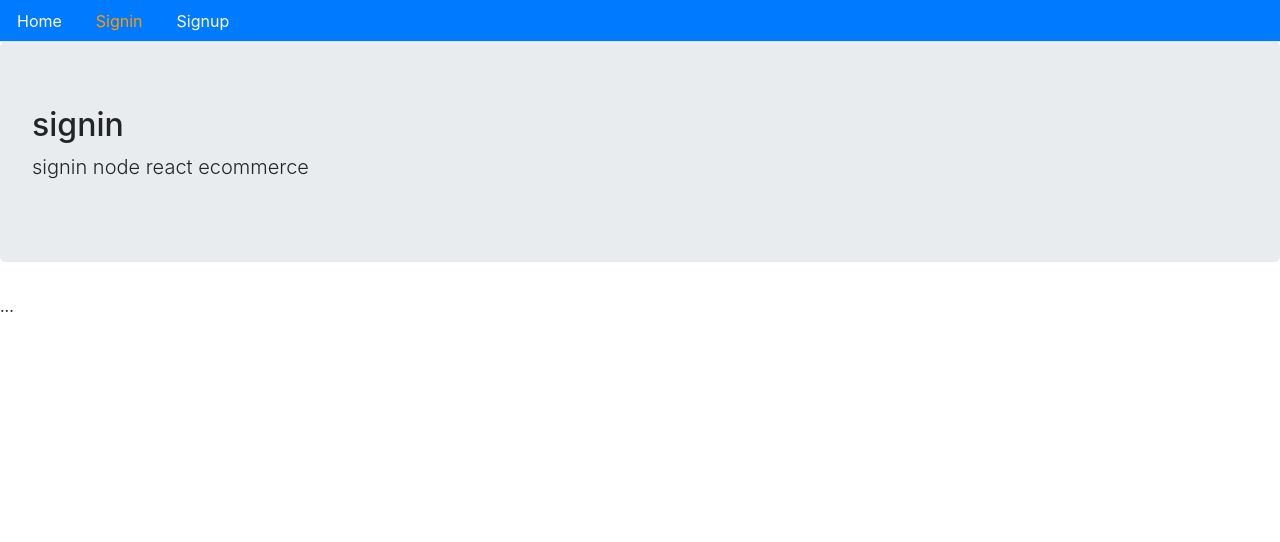
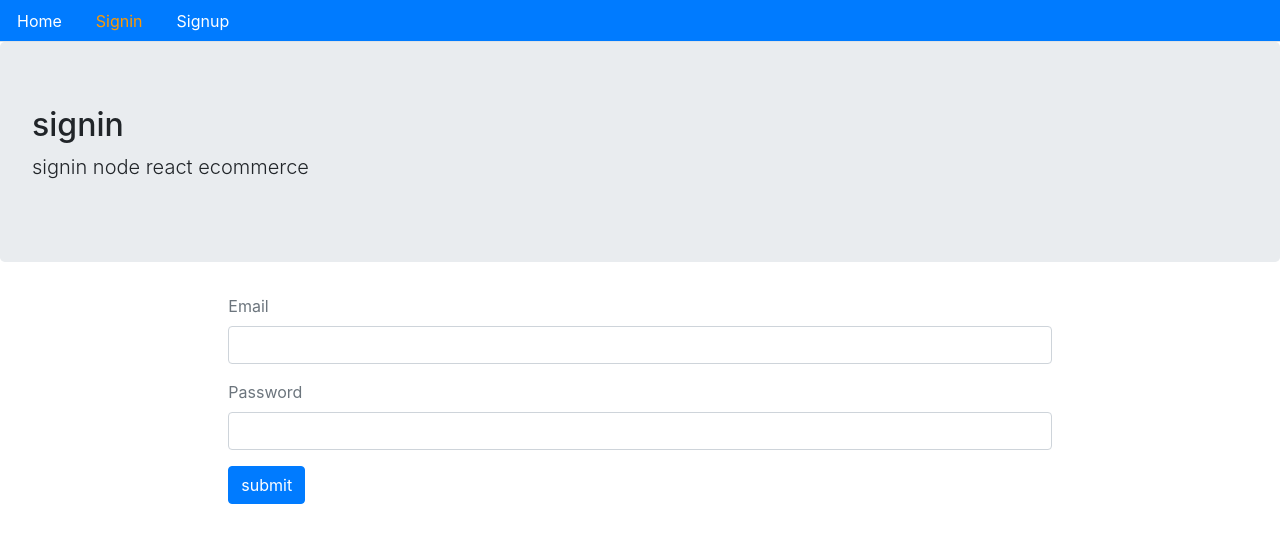
Before and after one commit to ezexedge/ecommerce-client, a React (Create React App) app: page /signin in a window 1280 px wide. Shown: the top 542 px of the page. Built offline with nearby package versions, Linux system fonts and the light colour scheme; no server answers.

Commit message:
finalizando signin signuo

```diff
--- /dev/null
+++ b/src/auth/index.js
@@ -0,0 +1,71 @@
+
+
+export const signup = (user) => {
+return fetch(`http://localhost:8000/api/signup`,{
+        method: "POST",
+        headers: {
+            Accept: 'application/json',
+            "Content-type": "application/json"
+        },
+        body: JSON.stringify(user)
+    })
+    .then(response => {
+        return response.json()
+    })
+    .catch(err => {
+        console.log(err)
+    })
+}
+
+
+export const signin = (user) => {
+    return fetch(`http://localhost:8000/api/signin`,{
+            method: "POST",
+            headers: {
+                Accept: 'application/json',
+                "Content-type": "application/json"
+            },
+            body: JSON.stringify(user)
+        })
+        .then(response => {
+            return response.json()
+        })
+        .catch(err => {
+            console.log(err)
+        })
+    }
+
+export const authenticate = (data,next) => {
+    if(typeof window !== 'undefined'){
+        localStorage.setItem('jwt',JSON.stringify(data))
+        next()
+    }
+
+
+}
+
+
+export const signout = next =>{
+    if(typeof window !== 'undefined'){
+        localStorage.removeItem('jwt')
+        next()
+        return fetch('http://localhost:8000/api/signout',{
+            method: "GET"
+        })
+            .then(response => {
+                console.log("signout",response)
+            })
+            .catch(err=> console.log(err))
+    }
+}
+
+export const isAuthenticated = () => {
+    if(typeof window == 'undefined'){
+        return false
+    }
+    if(localStorage.getItem('jwt')){
+        return JSON.parse(localStorage.getItem('jwt'))
+    }else{
+        return false
+    }
+}
--- a/src/config.js
+++ b/src/config.js
@@ -1 +1,2 @@
 export const API = process.env.REACT_APP_API_URL
+export const API2 = process.env.REACT_APP_API_URL2
--- a/src/core/Menu.jsx
+++ b/src/core/Menu.jsx
@@ -1,5 +1,7 @@
 import React from 'react';
 import {Link , withRouter} from 'react-router-dom'
+import {signout , isAuthenticated } from '../auth/index'
+
 
 const isActive = (history,path) => {
     if(history.location.pathname === path){
@@ -16,16 +18,40 @@ const Menu = ({ history }) => {
             <ul className="nav nav-tabs bg-primary">
                 <li className="nav-item">
                     <Link className="nav-link" style={isActive(history,'/')} to="/">Home</Link>
+              </li>
+                {!isAuthenticated() && (
+                    <React.Fragment>
 
-                </li>
+
                 <li className="nav-item">
                     <Link className="nav-link" style={isActive(history,'/signin')} to="/signin">Signin</Link>
 
                 </li>
+
                 <li className="nav-item">
                     <Link className="nav-link" style={isActive(history,'/signup')} to="/signup">Signup</Link>
 
                 </li>
+
+                 </React.Fragment>
+            )
+                }
+
+                {isAuthenticated() && (
+                    <React.Fragment>
+
+                    <li className="nav-item">
+                    <span className="nav-link" style={{cursor: 'pointer', color: '#fff'}} onClick={()=> signout(()=>{
+                        history.push("/")
+                    }
+                )}>Signout</span>
+
+                </li>
+
+                    </React.Fragment>
+                )}
+
+
             </ul>
         </div>
 
--- a/src/user/Signin.jsx
+++ b/src/user/Signin.jsx
@@ -1,12 +1,92 @@
-import React from 'react';
+import React , {useState} from 'react';
+import {Redirect} from 'react-router-dom'
 import Layout from '../core/Layout'
+import { API2 } from '../config'
+import {signin,authenticate} from '../auth/index'
 
 const Signin = () => {
+
+    const [values,setValues] = useState({
+        email: '',
+        password: '',
+        error: '',
+        loading: false,
+        redirectToReferrer: false,
+    })
+
+    const {email,password,loading,error,redirectToReferrer} = values
+
+    const handleChange = name => event => (
+            setValues({...values,error:false,[name]:event.target.value})
+    )
+
+
+
+    const clickSubmit = (event) => {
+        event.preventDefault()
+        setValues({...values,error:false,loading: true})
+        signin({email,password}).then(data => {
+            if(data.error){
+                setValues({...values,error:data.error, loading:false})
+            }else{
+              authenticate(data,()=>{
+                  setValues({
+                      ...values,
+                      redirectToReferrer: true
+                  })
+              })
+            }
+        })
+
+    }
+
+    const signinForm = () => (
+        <form>
+
+
+            <div className="form-group">
+                <label className="text-muted">Email</label>
+                <input onChange={handleChange('email')} value={email} type="email" className="form-control"/>
+            </div>
+
+               <div className="form-group">
+                <label className="text-muted">Password</label>
+                <input onChange={handleChange('password')} value={password} type="password" className="form-control"/>
+            </div>
+            <button onClick={clickSubmit} className="btn btn-primary">submit</button>
+        </form>
+    )
+
+
+    const showError = () => (
+        <div className="alert alert-danger" style={{display: error ? '' : 'none'}}>
+            {error}
+        </div>
+    )
+
+      const showLoading = () =>  loading && (<div className="alert alert-info"><h2>Loading..</h2></div>)
+
+
+
+      const redirectUser = () => {
+          if(redirectToReferrer){
+              return <Redirect to="/" />
+          }
+        }
+
+
     return (
-        <Layout title="signin" description="signin node react ecommerce">
-        ...
+        <Layout title="signin" description="signin node react ecommerce"
+        className="container col-md-8 offset-md-2"
+        >
+         {showError()}
+         {showLoading()}
+        {signinForm()}
+        {redirectUser()}
     </Layout>
      );
+
+
 }
 
 export default Signin;
--- a/src/user/Signup.jsx
+++ b/src/user/Signup.jsx
@@ -1,7 +1,9 @@
 import React , {useState} from 'react';
 import {Link} from 'react-router-dom'
 import Layout from '../core/Layout'
-import { API } from '../config'
+import { API2 } from '../config'
+import {signup} from '../auth/index'
+
 const Signup = () => {
 
     const [values,setValues] = useState({
@@ -18,30 +20,12 @@ const Signup = () => {
             setValues({...values,error:false,[name]:event.target.value})
     )
 
-    const signup = (user) => {
-          //  console.log(name,email,password)
 
-      return fetch(`${API}/signup`,{
-              method: "POST",
-              headers: {
-                  Accept: 'application/json',
-                  "Content-type": "application/json"
-              },
-              body: JSON.stringify(user)
-          })
-          .then(response => {
-              return response.json()
-          })
-          .catch(err => {
-              console.log(err)
-          })
-    }
 
     const clickSubmit = (event) => {
         event.preventDefault()
         setValues({...values,error:false})
-        signup({name,email,password})
-        .then(data => {
+        signup({name,email,password}).then(data => {
             if(data.error){
                 setValues({...values,error:data.error, success:false})
             }else{
```
